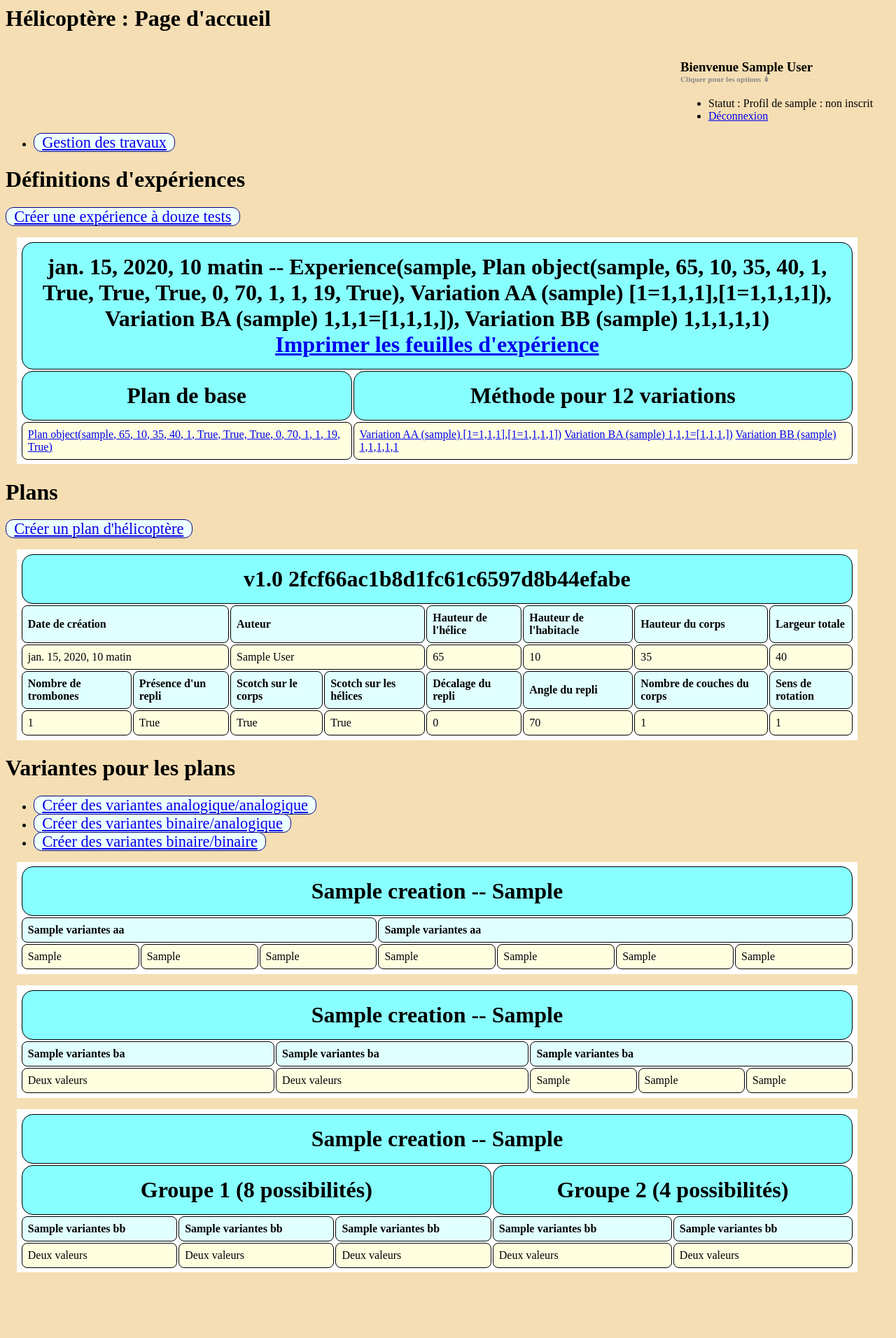
After one commit to georgesk/helicopter, a Django app: template plans/templates/home_eleve.html in a window 1280 px wide. The commit adds this page. Shown: the whole page at 70% size. Run offline with Django 3.2, Linux system fonts and the light colour scheme; a user stored in the database is signed in; tables that the repository leaves empty hold one stand-in row (values such as "Sample post"); the template is opened without the code that fills it: values that come from a table or form of the project are taken from there, most other values are stand-ins (such as "Sample title", 1, 10 or a date in 2020); parts of the project's set-up code (start-up, migrations or seed data) failed here and were passed over; some libraries are stand-ins or nearby versions.

Commit message:
Défini l'interaction avec un élève

```diff
--- a/plans/models.py
+++ b/plans/models.py
@@ -91,6 +91,7 @@ class Plan(models.Model):
         attributs = [str(getattr(self, f.name)) for f in self._meta.get_fields() if f.name.lower() not in ('id', 'experience', 'creation')]
         return "Plan object(" + ", ".join(attributs) + ")"
 
+    @property
     def immatriculation(self):
         """
         return une chaîne de caractères immatriculant de façon unique(?)
@@ -111,11 +112,13 @@ class Plan(models.Model):
         result.append(Text("Auteur : {}".format(auteur), x=x, y=y, size=6, textAnchor="left"))
         for f in self._meta.get_fields():
             # inutile d'imprimer l'ID de la base de données
-            if f.name.lower()=='id':
+            if f.name.lower() in ('id', 'experience'):
                 continue
             y+=10
             text="{} : {}".format(f.verbose_name, getattr(self, f.name))
             result.append(Text(text, x=x, y=y, size=6, textAnchor="left"))
+        y+=10
+        result.append(Text(self.immatriculation, x=x, y=y, size=6, textAnchor="left"))
         y+=30
         result.append(Text("NOTES MANUSCRITES", x=x, y=y, size=6, textAnchor="left"))
         return result
@@ -266,7 +269,7 @@ class Plan(models.Model):
             # habitacle
             paths.append(Text("Habitacle de l'hélicoptère", size="3.5",
                               x=xo, y=yo+self.hauteur_habitacle/2))
-            paths.append(Text(self.immatriculation(), size="2",
+            paths.append(Text(self.immatriculation, size="2",
                               x=xo, y=yo+self.hauteur_habitacle/2+6))
             #trombone
             paths.append(Text("📎:{}".format(self.trombones), size="10", x=xo,
@@ -384,10 +387,23 @@ class variationAA(models.Model):
         verbose_name = "valeur 2 (4)",
     )
 
+    @property
+    def param1_name(self):
+        return CHOICES_ANALOG[self.param1][1]
+    @property
+    def param2_name(self):
+        return CHOICES_ANALOG[self.param2][1]
+    @property
+    def hash(self):
+        """
+        return une chaîne de caractères immatriculant de façon unique(?)
+        """
+        return hashlib.md5(self.__str__().encode("utf-8")).hexdigest()
+
     def __str__(self):
         dico=self.__dict__
         dico["au"]=self.auteur
-        return "Variation AA({au} [{param1}={val11},{val12},{val13}],[{param2}={val21},{val22},{val23},{val24}])".format(**dico)
+        return "Variation AA ({au}) [{param1}={val11},{val12},{val13}],[{param2}={val21},{val22},{val23},{val24}])".format(**dico)
 
 
 class variationBA(models.Model):
@@ -432,10 +448,26 @@ class variationBA(models.Model):
         verbose_name = "valeur 3 (3)",
     )
 
+    @property
+    def param1_name(self):
+        return CHOICES_BINARY[self.param1][1]
+    @property
+    def param2_name(self):
+        return CHOICES_BINARY[self.param2][1]
+    @property
+    def param3_name(self):
+        return CHOICES_ANALOG[self.param3][1]
+    @property
+    def hash(self):
+        """
+        return une chaîne de caractères immatriculant de façon unique(?)
+        """
+        return hashlib.md5(self.__str__().encode("utf-8")).hexdigest()
+
     def __str__(self):
         dico=self.__dict__
         dico["au"]=self.auteur
-        return "Variation BA({au} {param1},{param2},{param3}=[{val31},{val32},{val33},])".format(**dico)
+        return "Variation BA ({au}) {param1},{param2},{param3}=[{val31},{val32},{val33},])".format(**dico)
 
 class variationBB(models.Model):
     """
@@ -480,10 +512,32 @@ class variationBB(models.Model):
         choices      = CHOICES_BINARY,
     )
 
+    @property
+    def param11_name(self):
+        return CHOICES_BINARY[self.param11][1]
+    @property
+    def param12_name(self):
+        return CHOICES_BINARY[self.param12][1]
+    @property
+    def param13_name(self):
+        return CHOICES_BINARY[self.param13][1]
+    @property
+    def param21_name(self):
+        return CHOICES_BINARY[self.param21][1]
+    @property
+    def param22_name(self):
+        return CHOICES_BINARY[self.param22][1]
+    @property
+    def hash(self):
+        """
+        return une chaîne de caractères immatriculant de façon unique(?)
+        """
+        return hashlib.md5(self.__str__().encode("utf-8")).hexdigest()
+
     def __str__(self):
         dico=self.__dict__
         dico["au"]=self.auteur
-        return "Variation BB({au} {param11},{param12},{param13},{param21},{param22}".format(**dico)
+        return "Variation BB ({au}) {param11},{param12},{param13},{param21},{param22}".format(**dico)
 
     def clean(self):
         if len(set((self.param11,self.param12,self.param13,self.param21,self.param22))) < 5:
--- a/plans/static/plans/css/base.css
+++ b/plans/static/plans/css/base.css
@@ -41,3 +41,42 @@ span.remark {
     font-size: 60%;
     color: #888;
 }
+
+a.legitimateAction{
+    font-size: 140%;
+    background: #eff;
+    border: 1px solid navy;
+    border-radius: 0.5em;
+    padding-left: 0.5em;
+    padding-right: 0.5em;
+}
+
+table.plan {
+    background: white;
+    margin: 1em;
+    padding: 0.3em;
+    width: 95%;
+}
+
+table.plan th {
+    background-color: lightcyan;
+    border: 1px black solid;
+    border-radius: 0.5em;
+    padding: 0.5em;
+}
+table.plan tr.t1 th{
+    background-color: #8ff;
+    font-size: 200%;
+}
+table.plan tr.t2 th{
+    font-size: 120%%;
+    text-align: left;
+}
+
+table.plan td {
+    background-color: lightyellow;
+    border: 1px black solid;
+    border-radius: 0.5em;
+    padding: 0.5em;
+    text-align: left;
+}
--- /dev/null
+++ b/plans/templates/home_eleve.html
@@ -0,0 +1,103 @@
+{% extends "home.html" %}
+
+
+{% block localoptions %}
+<li>Statut : {{profil}}</li>
+{% endblock %}
+
+{% block specificContent %}
+<ul>
+  <li>
+    <a class="legitimateAction" href="/admin/plans">Gestion des travaux</a>
+  </li>
+</ul>
+
+<h1>Définitions d'expériences</h1>
+<a class="legitimateAction" href="/admin/plans/experience/add">Créer une expérience à douze tests</a>
+{% if experiences|length > 0 %}
+<table class="plan">
+  {% for e in experiences %}
+  <tr class="t1">
+    <th colspan="2">
+      {{e.creation}} -- {{e}} <br/>
+      <a href="#">Imprimer les feuilles d'expérience</a>
+    </th>
+  </tr>
+  <tr class="t1"><th>Plan de base</th><th>Méthode pour 12 variations</th></tr>
+  <tr>
+    <td>
+      <a href="#{{e.plan.immatriculation}}">{{e.plan}}</a>
+    </td>
+    <td>
+      {% if e.var1 %}<a href="#{{e.var1.hash}}">{{e.var1}}</a>{% endif %}
+      {% if e.var2 %}<a href="#{{e.var2.hash}}">{{e.var2}}</a>{% endif %}
+      {% if e.var3 %}<a href="#{{e.var3.hash}}">{{e.var3}}</a>{% endif %}
+    </td>
+  </tr>
+  {% endfor %}
+</table>
+{% endif %}
+
+<h1>Plans</h1>
+<a class="legitimateAction" href="/admin/plans/plan/add">Créer un plan d'hélicoptère</a>
+{% if plans|length > 0 %}
+<table class="plan">
+  {% for p in plans %}
+  <a name="{{p.immatriculation}}"/>
+  <tr class="t1"><th colspan="8">{{p.immatriculation}}</th></tr>
+  <tr class="t2"><th colspan="2">Date de création</th><th colspan="2">Auteur</th><th>Hauteur de l'hélice</th><th>Hauteur de l'habitacle</th><th>Hauteur du corps</th><th>Largeur totale</th></tr>
+  <tr><td colspan="2">{{p.creation}}</td><td colspan="2">{{p.auteur.first_name}} {{p.auteur.last_name}}</td><td>{{p.hauteur_helice}}</td><td>{{p.hauteur_habitacle}}</td><td>{{p.hauteur_corps}}</td><td>{{p.largeur_totale}}</td></tr>
+  <tr class="t2"><th>Nombre de trombones</th><th>Présence d'un repli</th><th>Scotch sur le corps</th><th>Scotch sur les hélices</th><th>Décalage du repli</th><th>Angle du repli</th><th>Nombre de couches du corps</th><th>Sens de rotation</th></tr>
+  <tr><td>{{p.trombones}}</td><td>{{p.repli}}</td><td>{{p.corps_scotche}}</td><td>{{p.helices_scotchees}}</td><td>{{p.decalage_repli}}</td><td>{{p.angle_repli}}</td><td>{{p.couches_corps}}</td><td>{{p.sens_rotation}}</td></tr>
+  {% endfor %}
+</table>
+{% endif %}
+
+<h1>Variantes pour les plans</h1>
+<ul>
+  <li>
+    <a class="legitimateAction" href="/admin/plans/variationaa/add">Créer des variantes analogique/analogique</a>
+  </li>
+  <li>
+    <a class="legitimateAction" href="/admin/plans/variationba/add">Créer des variantes binaire/analogique</a>
+  </li>
+  <li>
+    <a class="legitimateAction" href="/admin/plans/variationbb/add">Créer des variantes binaire/binaire</a>
+  </li>
+</ul>
+
+{% if variantesAA|length > 0 %}
+<!-- variantes AA -->
+<table class="plan">
+  {% for v in variantesAA %}
+  <a name="{{v.hash}}"/>
+  <tr class="t1"><th colspan="7">{{v.creation}} -- {{v}}</th></tr>
+  <tr class="t2"><th colspan="3">{{v.param1_name}}</th><th colspan="4">{{v.param2_name}}</th></tr>
+  <tr><td>{{v.val11}}</td><td>{{v.val12}}</td><td>{{v.val13}}</td><td>{{v.val21}}</td><td>{{v.val22}}</td><td>{{v.val23}}</td><td>{{v.val24}}</td></tr>
+  {% endfor %}
+</table>
+{% endif %}
+<!-- variantes BA -->
+{% if variantesBA|length > 0 %}
+<table class="plan">
+  {% for v in variantesBA %}
+  <a name="{{v.hash}}"/>
+  <tr class="t1"><th colspan="5">{{v.creation}} -- {{v}}</th></tr>
+  <tr class="t2"><th>{{v.param1_name}}</th><th>{{v.param2_name}}</th><th colspan="3">{{v.param3_name}}</th></tr>
+  <tr><td>Deux valeurs</td><td>Deux valeurs</td><td>{{v.val31}}</td><td>{{v.val32}}</td><td>{{v.val33}}</td></tr>
+  {% endfor %}
+</table>
+{% endif %}
+<!-- variantes BB -->
+{% if variantesBB|length > 0 %}
+<table class="plan">
+  {% for v in variantesBB %}
+  <a name="{{v.hash}}"/>
+  <tr class="t1"><th colspan="5">{{v.creation}} -- {{v}}</th></tr>
+  <tr class="t1"><th colspan="3">Groupe 1 (8 possibilités)</th><th colspan="2">Groupe 2 (4 possibilités)</th></tr>
+  <tr class="t2"><th>{{v.param11_name}}</th><th>{{v.param12_name}}</th></th><th>{{v.param13_name}}</th></th><th>{{v.param21_name}}</th></th><th>{{v.param22_name}}</th></tr>
+  <tr><td>Deux valeurs</td><td>Deux valeurs</td><td>Deux valeurs</td><td>Deux valeurs</td><td>Deux valeurs</td></tr>
+  {% endfor %}
+</table>
+{% endif %}
+{% endblock %}
--- a/plans/templates/home_prof.html
+++ b/plans/templates/home_prof.html
@@ -30,6 +30,12 @@
 {% endblock %}
 
 {% block specificContent %}
+<ul>
+  <li>
+    <a class="legitimateAction" href="/admin/plans">Préparer des plans d'expériences</a>
+  </li>
+</ul>
+
 {% if profs|length > 0 %}
 <table class="listeUtilisateurs">
   <tr class="controle"><th colspan="2">Professeurs de l'atelier</th></tr>
```
Also changed, not shown: helicopter/home.py (+54 -3 lines).
